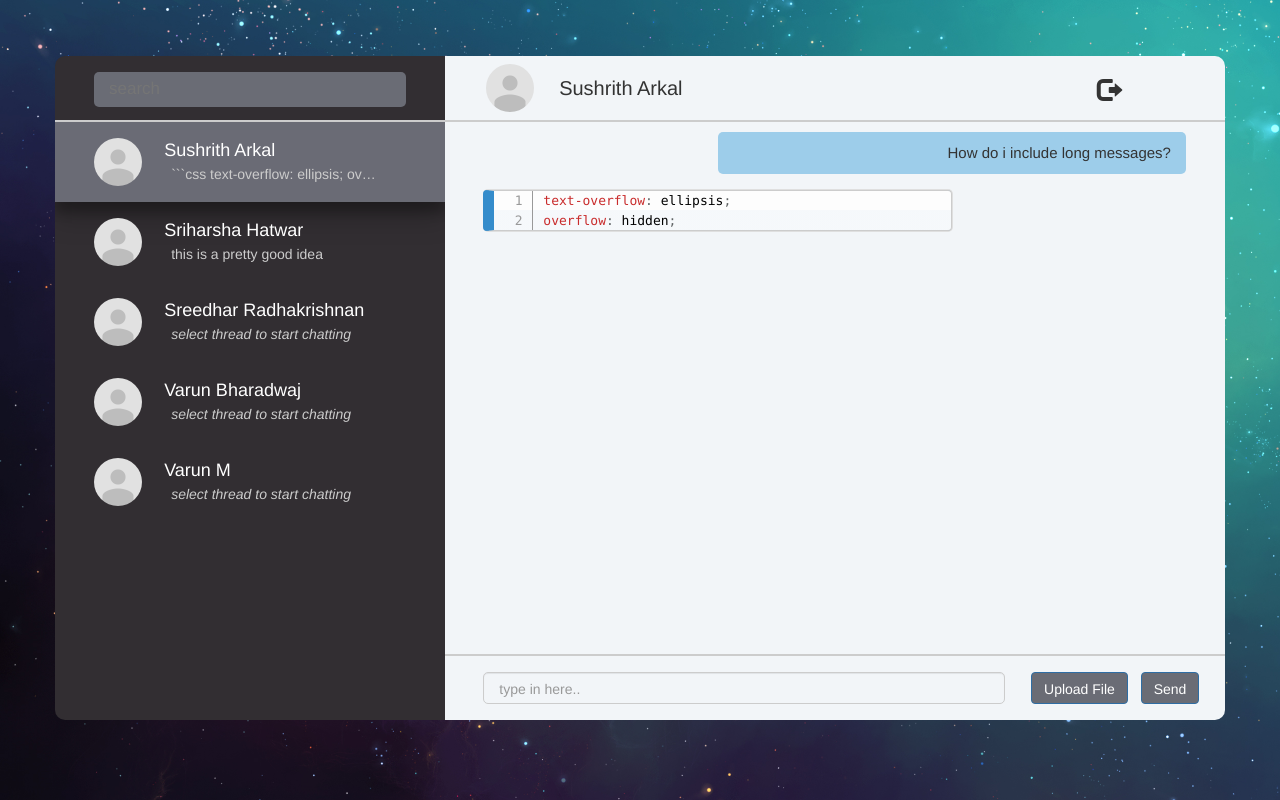
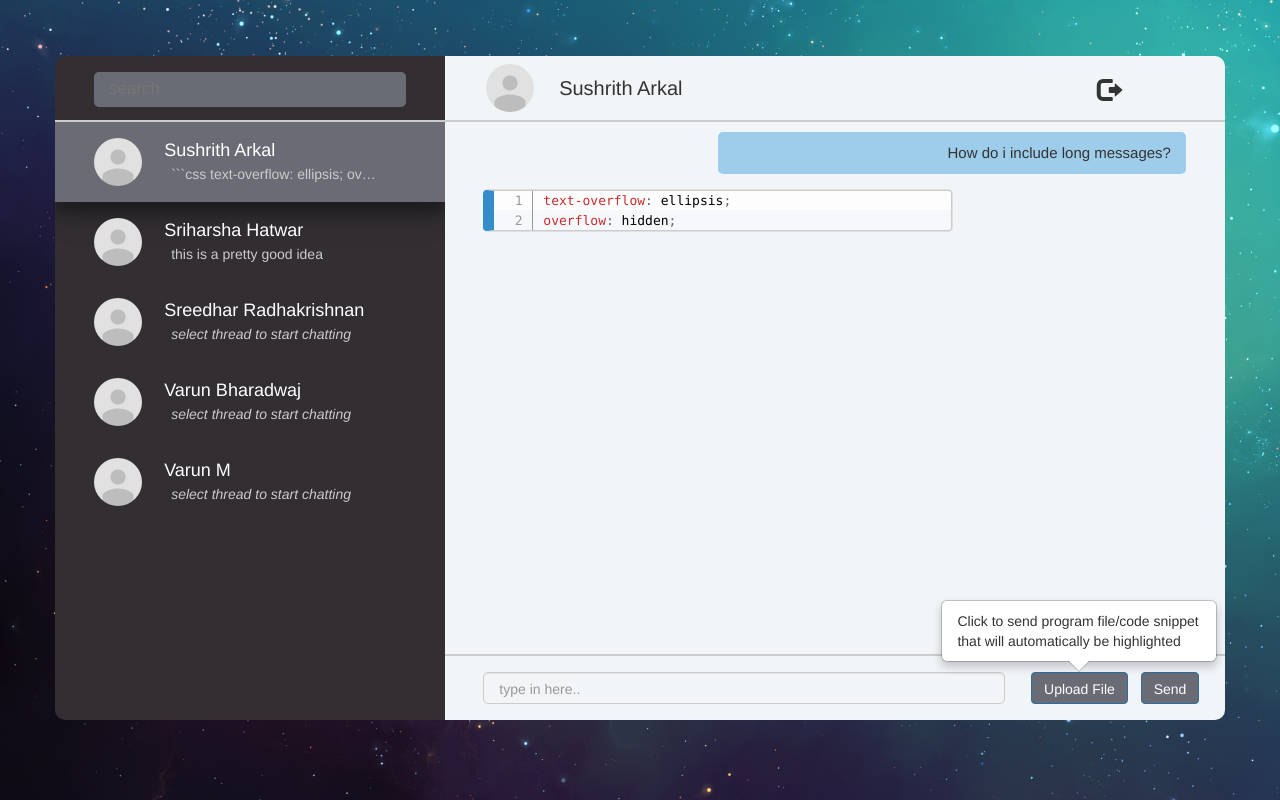
Before and after one commit to lolster/flyly-chat-app, a PHP site: page /chat.php in a window 1280 px wide. Run offline with PHP 8.4, Linux system fonts and the light colour scheme; a user stored in the database is signed in; data comes from the database, SQL or seed files in the repository; some web fonts are replaced.

Commit message:
Changed popover dispose to toggle

```diff
--- a/public/javascripts/chatPageInit.js
+++ b/public/javascripts/chatPageInit.js
@@ -2,7 +2,7 @@ $(window).on('load', function() {
 	beAtBottom();
 	createParallax();
 	populateThreadsList();
-	//$('#code-btn').popover('dispose');
+	$('#code-btn').popover('toggle');
 	document.title = 'Select a thread to start chatting...';
 });
 
--- a/views/chat.php
+++ b/views/chat.php
@@ -71,7 +71,7 @@
 						<textarea id="msg-box" class="form-control" rows="2" required="required" onclick="expandChatArea()" placeholder="type in here.."></textarea>
 						<!-- button to attach file to send code -->
 						<input type="file" id="file-in">
-						<button class="btn btn-primary" id="code-btn" data-toggle="popover" data-trigger="hover" data-placement="top" data-content="Click to send program file/code snippet that will automatically be highlighted" onclick="$('#file-in').click()">Upload File</button>
+						<button class="btn btn-primary" id="code-btn" data-trigger="hover" data-placement="top" data-content="Click to send program file/code snippet that will automatically be highlighted" onclick="$('#file-in').click();">Upload File</button>
 						<!-- send message -->
 						<button type="submit" id="send-btn" class="btn btn-primary">Send</button>
 					</div>
```
